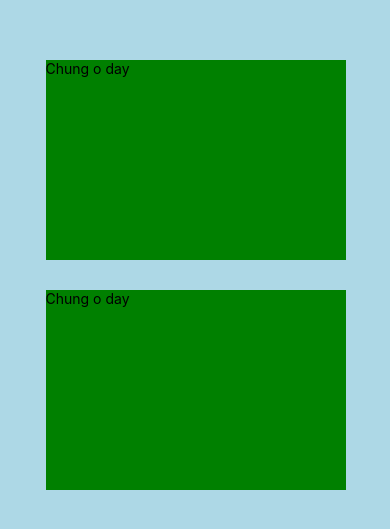
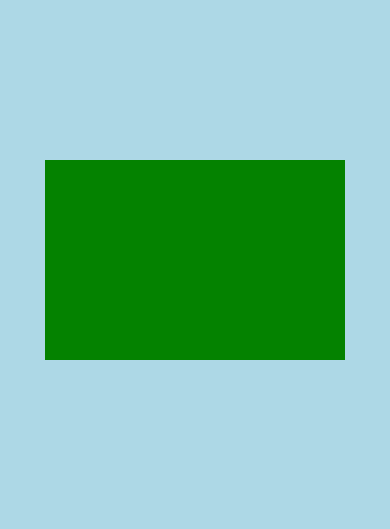
Before and after one commit to ducchungtx/react-native-animation-learn, a React Native app: screen / in a window 390 px wide. Shown: the part 147-676 px from the top of the page. Built offline with nearby package versions, Linux system fonts and the light colour scheme.

Commit message:
Thay đổi loop. Màu sắc Animation

```diff
--- a/src/App.js
+++ b/src/App.js
@@ -2,6 +2,7 @@
 import { View } from 'react-native';
 import FadeView from './Components/FadeView';
 import SlideView from './Components/SlideView';
+import TransformView from './Components/TransformView';
 
 export default class App extends Component {
     state = {  }
@@ -10,7 +11,7 @@
             <View
                 style={{ flex: 1, justifyContent: 'center', alignItems: 'center', backgroundColor: 'lightblue' }}
             >
-                <SlideView />
+                <TransformView />
             </View>
         );
     }
--- /dev/null
+++ b/src/Components/TransformView.js
@@ -0,0 +1,53 @@
+import React, { Component } from 'react';
+import { Animated, Text, Easing, View } from 'react-native';
+
+export default class TransformView extends Component {
+    constructor(props) {
+        super(props);
+        this.state = {
+            colorAnim: new Animated.Value(0),
+        }
+    }
+    componentDidMount() {
+        const anim1 = Animated.timing(
+            this.state.colorAnim,
+            {
+                toValue: 1,
+                duration: 1000
+            }
+        );
+
+        const anim2 = Animated.timing(
+            this.state.colorAnim,
+            {
+                toValue: 0,
+                duration: 1000
+            }
+        );
+        const finalAnim = Animated.sequence([anim1, anim2]);
+        // Chay vong lap hien thi thay doi lien tuc
+        Animated.loop(finalAnim).start();
+    }
+
+    render() {
+        const backgroundColor = this.state.colorAnim.interpolate({
+            inputRange: [0, 1],
+            outputRange: [ 'green', 'yellow' ]
+        });
+        return (
+            <View>
+                <Animated.View
+                    style={{
+                        width: 300,
+                        height: 200,
+                        backgroundColor,
+                        marginBottom: 30
+                    }}>
+
+                </Animated.View>
+
+
+            </View>
+        );
+    }
+}
```
